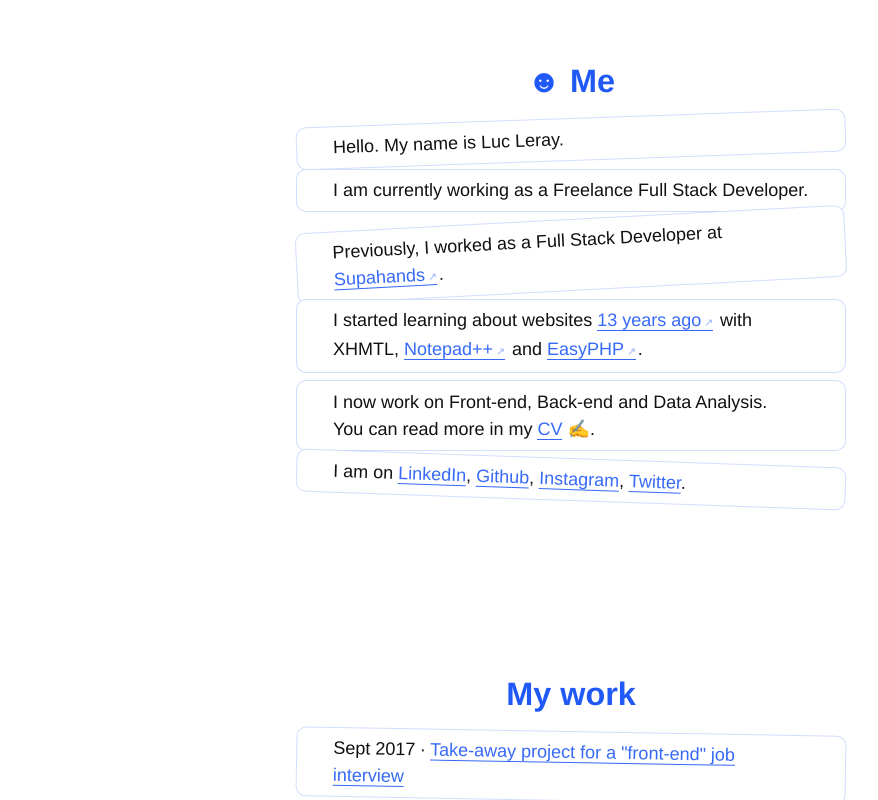
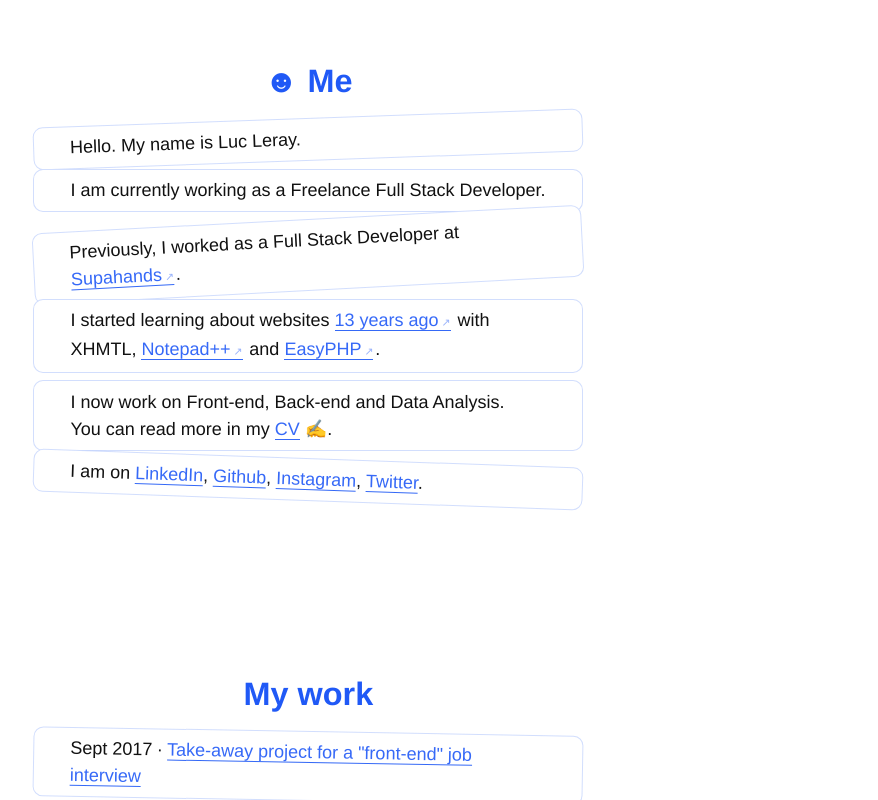
Before and after one commit to lucleray/luc.im, a Next.js app: page / in a window 1280 px wide. Shown: the top 800 px of the page, without its empty margins (69-947 px from the left). Built offline with nearby package versions, Linux system fonts and the light colour scheme; a web font is replaced by a local one.

Commit message:
align page on the left

```diff
--- a/components/layout.js
+++ b/components/layout.js
@@ -56,8 +56,8 @@ injectGlobal`
 
 const Layout = styled.div`
   width: 84%;
-  /* margin: 40px 8%; */
-  margin: 40px auto;
+  margin: 40px 8%;
+  /* margin: 40px auto; */
 
   @media only screen and (min-width: 700px) {
     width: 550px;
```
Also changed, not shown: 3 other files (tests, documents, lock files or other folders).
